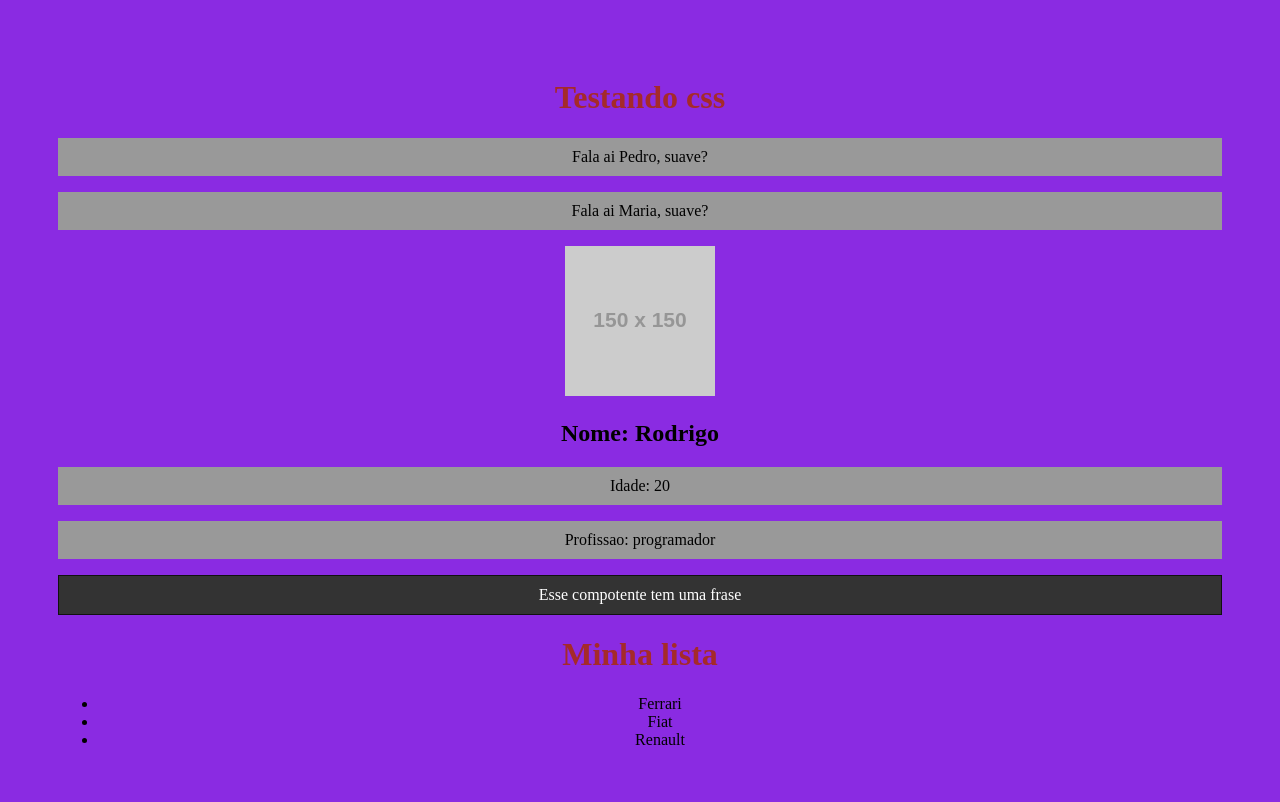
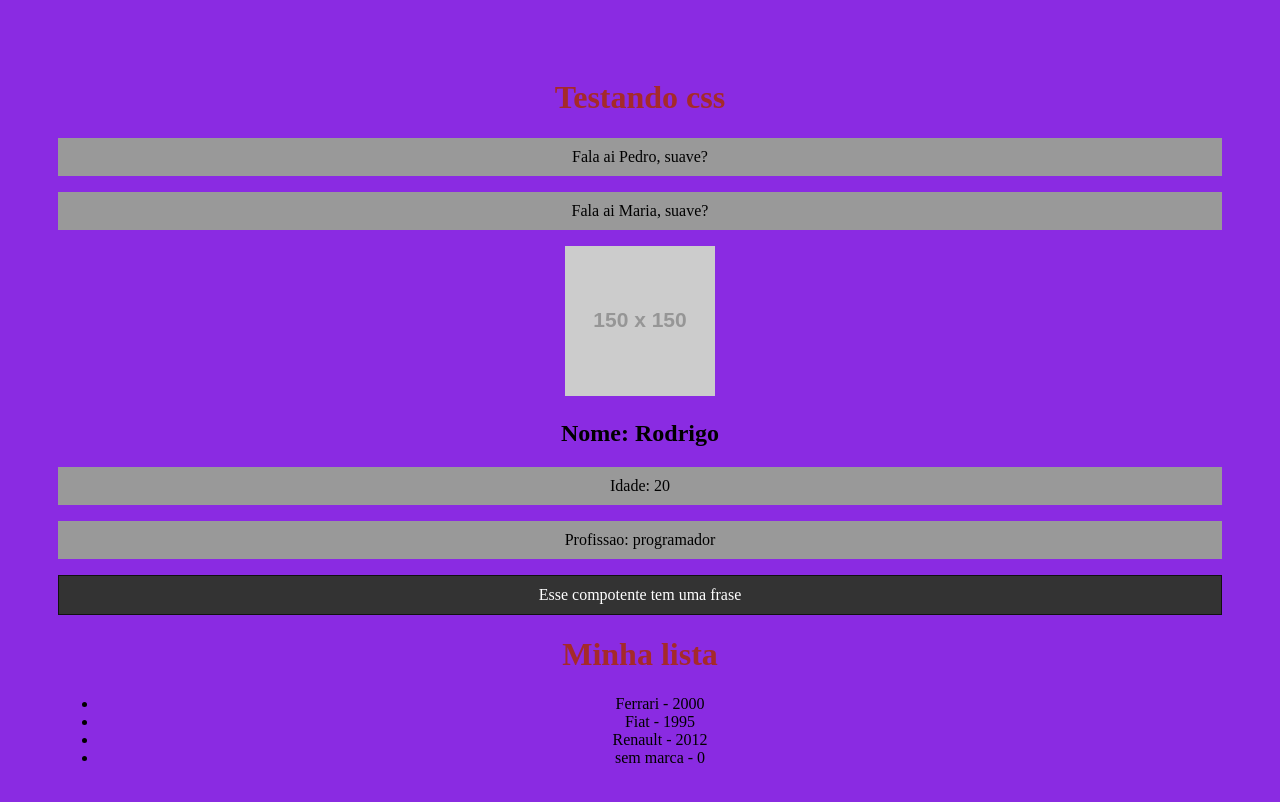
Before and after one commit to 1PedroCoelho/Projeto-React, a React (Create React App) app in the folder meu-projeto/: page / in a window 1280 px wide. Shown: the top 802 px of the page. Built offline with nearby package versions, Linux system fonts and the light colour scheme.

Commit message:
Aula 08 propTypes e defaultProps

```diff
--- a/meu-projeto/src/components/Item.js
+++ b/meu-projeto/src/components/Item.js
@@ -1,8 +1,14 @@
-function Item(props){
+import PropTypes from 'prop-types'
+
+function Item({ marca = "sem marca", ano_lancamento = 0 }) {
     return(
-        <>
-            <li>{props.marca}</li>
-        </>
+        <li>{marca} - {ano_lancamento}</li>
     )
 }
+
+Item.propTypes = {
+    marca: PropTypes.string,
+    ano_lancamento: PropTypes.number
+}
+
 export default Item
--- a/meu-projeto/src/components/List.js
+++ b/meu-projeto/src/components/List.js
@@ -4,9 +4,11 @@
     <>
         <h1>Minha lista</h1>
         <ul>
-            <Item marca="Ferrari" />
-            <Item marca="Fiat"/>
-            <Item marca="Renault"/>
+            <Item marca="Ferrari" ano_lancamento={2000} />
+            <Item marca="Fiat"  ano_lancamento={1995}/>
+            <Item marca="Renault"  ano_lancamento={2012}/>
+            <Item />
+
         </ul>
     </>
  )
```
